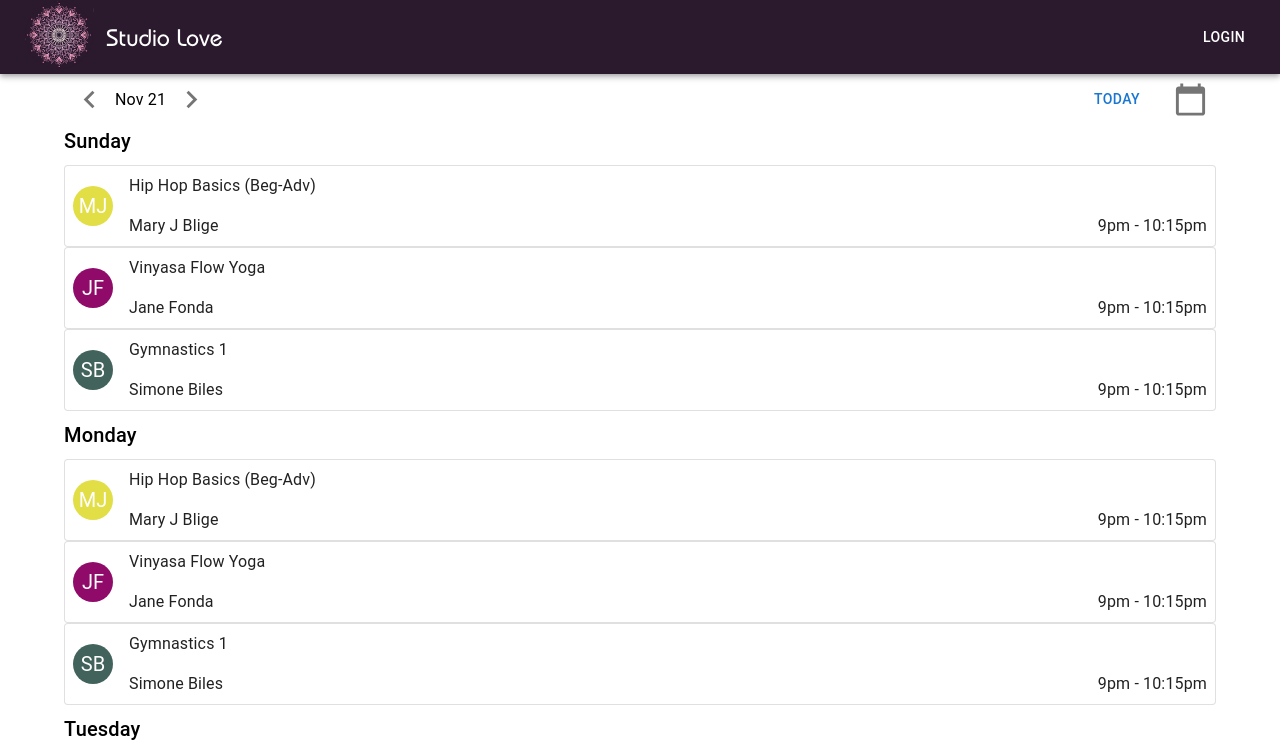
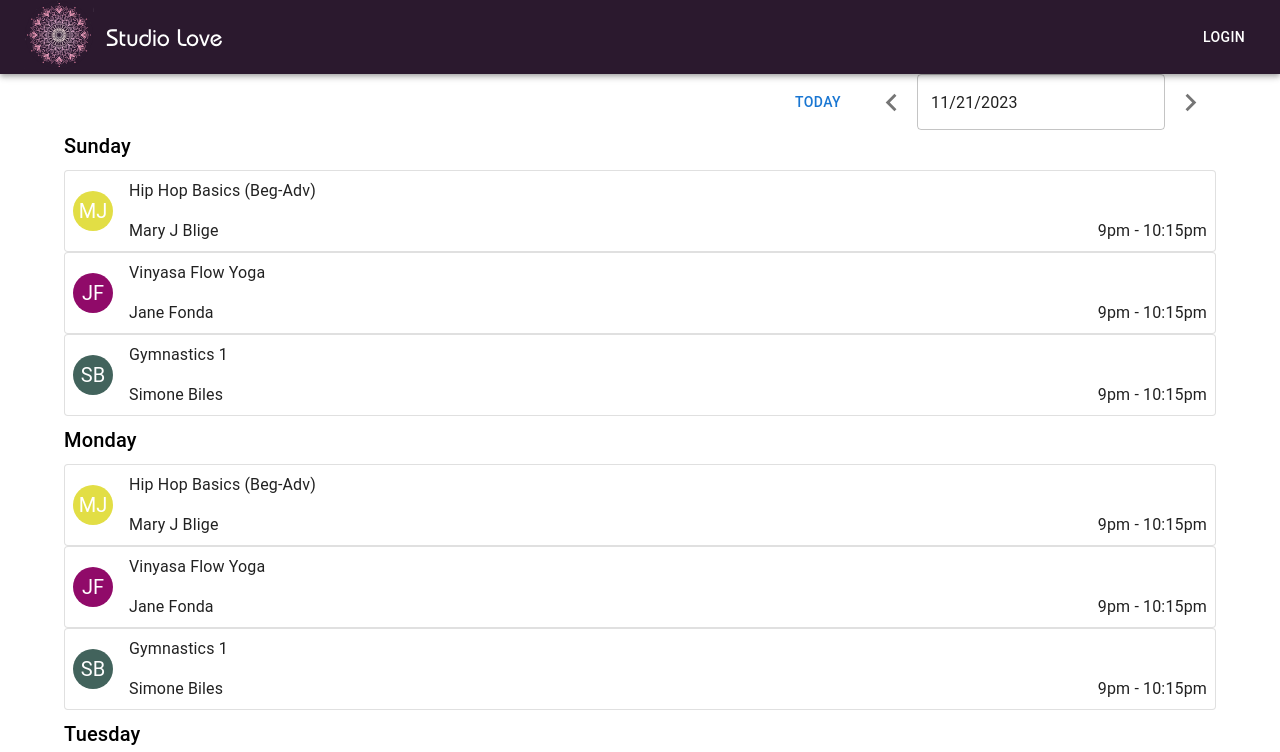
Before and after one commit to ck4adventure/studio_love_fe, a React (Vite) app: page / in a window 1280 px wide. Shown: the top 752 px of the page. Built offline with nearby package versions, Linux system fonts and the light colour scheme.

Commit message:
mvp calendar datepicker in place

```diff
--- a/src/pages/CalendarPage.tsx
+++ b/src/pages/CalendarPage.tsx
@@ -1,10 +1,8 @@
 import { Box, Button, Container, IconButton, Typography } from '@mui/material'
 import Section from '../components/Section';
 import { DatePicker } from '@mui/x-date-pickers';
-import { DateCalendar } from '@mui/x-date-pickers/DateCalendar';
 import NavigateBeforeIcon from '@mui/icons-material/NavigateBefore';
 import NavigateNextIcon from '@mui/icons-material/NavigateNext';
-import CalendarTodayIcon from '@mui/icons-material/CalendarToday';
 import dayjs from 'dayjs'
 import { useState } from 'react';
 
@@ -26,14 +24,6 @@
 export default function CalendarPage() {
   const formattedWeekdays = weekdays.map(day => day[0].toUpperCase() + day.slice(1).toLowerCase())
   const [selectedDate, setSelectedDate] = useState(dayjs())
-  const [showCalendar, setShowCalendar] = useState(false)
-  // const prevMonth = dayjs().subtract(1, 'month')
-  // const threeMonthsOut = dayjs().add(3, "month")
-
-  // function handleDatePicker(date: any) {
-  //   setSelectedDate(dayjs(date))
-
-  // }
 
   function handleTodayButton() {
     setSelectedDate(dayjs())
@@ -41,35 +31,25 @@
 
   function handleNavBefore() {
     setSelectedDate(date => dayjs(date).subtract(1, 'week'))
-
   }
 
   function handleNavNext() {
     setSelectedDate(date => dayjs(date).add(1, 'week'))
   }
 
-  function handleShowCalendar() {
-    setShowCalendar(!showCalendar)
-  }
-
 
   return (
     <>
       <Container maxWidth="lg" sx={{ textAlign: "left", marginBottom: 4 }}>
-        <Box display={"flex"} sx={{ justifyContent: "space-between" }}>
+        <Box display={"flex"} sx={{ alignItems: "center", justifyContent: "right" }}>
+          <Button variant="text" sx={{ mr: 2 }} onClick={handleTodayButton}>Today</Button>
           <Box display={"flex"} sx={{ alignItems: "center" }}>
             <IconButton onClick={handleNavBefore}>
               <NavigateBeforeIcon fontSize="large" />
             </IconButton>
-            <Typography component="div">{dayjs(selectedDate).format('MMM D')}</Typography>
+              <DatePicker value={dayjs(selectedDate)} />
             <IconButton onClick={handleNavNext}>
               <NavigateNextIcon fontSize="large" />
-            </IconButton>
-          </Box>
-          <Box display={"flex"} sx={{ alignItems: "center" }}>
-            <Button variant="text" sx={{mr: 2}} onClick={handleTodayButton}>Today</Button>
-            <IconButton onClick={handleShowCalendar}>
-              <CalendarTodayIcon fontSize="large"/>
             </IconButton>
           </Box>
         </Box>
```
